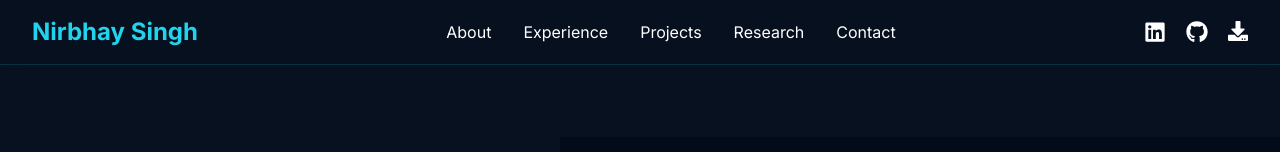
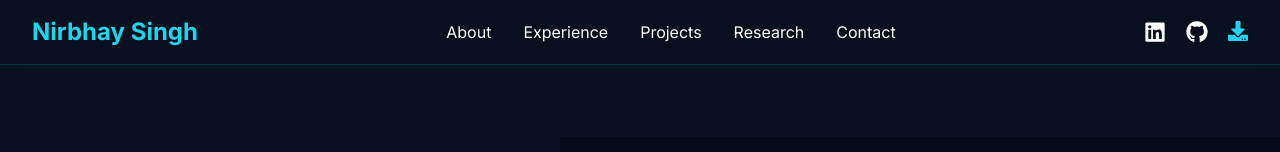
Before and after one commit to Nirbhaybel/Profile, a React (Vite) app: page / in a window 1280 px wide. Shown: the top 152 px of the page. Built offline with nearby package versions, Linux system fonts and the light colour scheme.

Commit message:
Fixed resume download1

```diff
--- a/src/components/Navbar.jsx
+++ b/src/components/Navbar.jsx
@@ -46,10 +46,14 @@ Nirbhay Singh
 
 </a>
 
-<a href="/resume.pdf">
-
-<FaDownload size={20}/>
-
+<a
+  href={`${import.meta.env.BASE_URL}resume.pdf`}
+  download="Nirbhay_Singh_Resume.pdf"
+  target="_self"
+  className="text-cyan-400 hover:text-cyan-300 transition"
+  title="Download Resume"
+>
+  <FaDownload size={20} />
 </a>
 
 </div>
```
